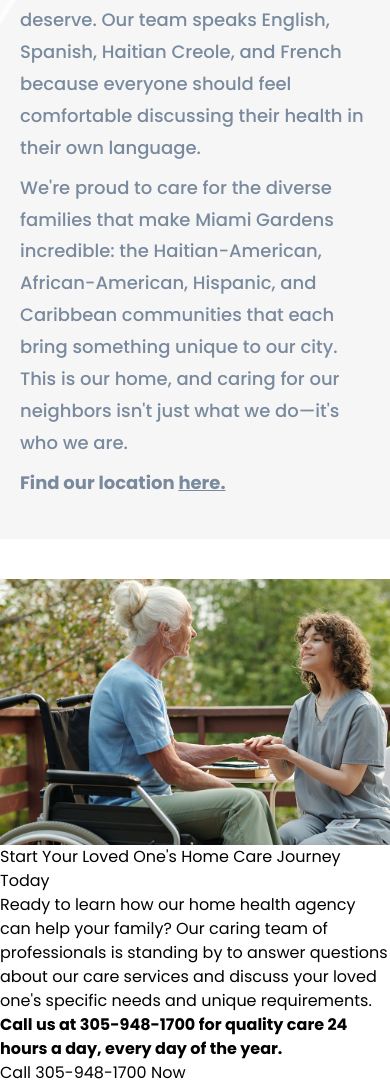
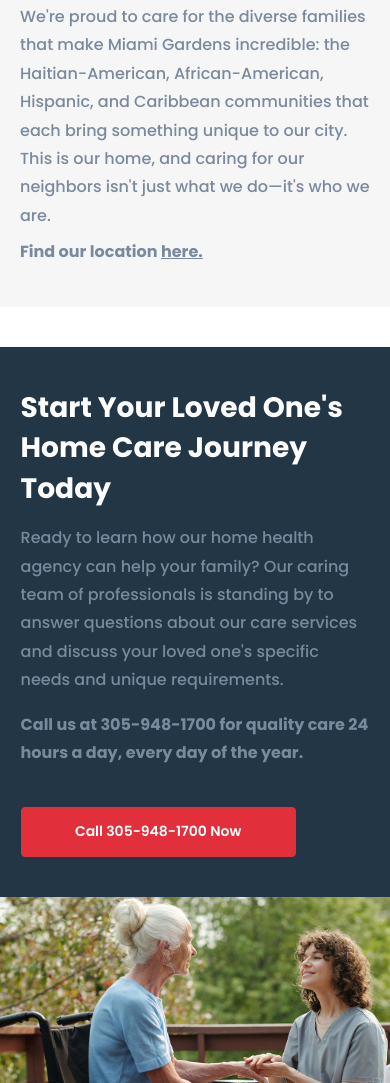
Before and after one commit to dmitry-conquer/ha-med, a website built with Vite: page pages/index.html in a window 390 px wide. Shown: the part 10040-11123 px from the top of the page. Built offline with nearby package versions, Linux system fonts and the light colour scheme.

Commit message:
Refactor phone call links in index page to use new ha-button class for consistent styling, and update SCSS to remove redundant styles from hero component while adding new ha-button styles. Adjust font size in three-columns component for better responsiveness.

```diff
--- a/pages/index.html
+++ b/pages/index.html
@@ -21,7 +21,7 @@
             </p>
 
             <div class="base-hero__info">
-              <a href="#" class="base-hero__info-phone">Call 305-948-1700 Now</a>
+              <a href="#" class="base-hero__info-phone ha-button">Call 305-948-1700 Now</a>
               <div class="base-hero__info-row">
                 <p>Available 24/7 - Including Nights, Weekends & Holidays</p>
                 <p>Always Caring, Always Here for Florida Families</p>
@@ -584,7 +584,7 @@
               <p>
                 <strong>Call us at 305-948-1700 for quality care 24 hours a day, every day of the year.</strong>
               </p>
-              <a href="#">Call 305-948-1700 Now</a>
+              <a href="#" class="ha-button">Call 305-948-1700 Now</a>
             </div>
           </div>
         </section>
--- /dev/null
+++ b/src/styles/components/full-cta.scss
@@ -0,0 +1,57 @@
+@use "../helpers/" as *;
+
+.full-cta {
+  max-width: rem(1920);
+  margin: 0 auto;
+  background-color: var(--dark-gray);
+
+  &__container {
+    display: grid;
+    grid-template-columns: 1fr 1fr;
+
+    @include medium {
+      grid-template-columns: 1fr;
+    }
+  }
+
+  &__image {
+
+    @include medium {
+      order: 1;
+    }
+
+    img {
+      width: 100%;
+      height: 100%;
+      object-fit: cover;
+    }
+  }
+
+  &__content {
+    max-width: rem(708);
+    padding: rem(40) rem(20) rem(40) fluid(20, 60);
+    display: flex;
+    flex-direction: column;
+    gap: rem(16);
+    align-items: flex-start;
+    height: 100%;
+    justify-content: center;
+
+    h2 {
+      color: #fff;
+      font-size: fluid(28, 36);
+      font-weight: 700;
+      line-height: 1.44;
+    }
+    p {
+      color: var(--light-gray);
+      font-size: fluid(16, 18);
+      font-weight: 500;
+      line-height: 1.77;
+    }
+    a {
+      margin-top: rem(24);
+      max-width: rem(275);
+    }
+  }
+}
--- a/src/styles/components/hero.scss
+++ b/src/styles/components/hero.scss
@@ -31,24 +31,10 @@
     }
 
     &-phone {
-      width: 100%;
-      color: #fff;
-      text-align: center;
-      font-size: rem(14);
-      font-weight: 600;
-      line-height: 1.42;
-      border-radius: rem(4);
-      border: rem(1) solid var(--accent);
-      background-color: var(--accent);
-      padding: rem(14);
-      display: block;
-      transition: all 0.3s ease;
       margin-bottom: rem(16);
 
-      @include hover {
-        background-color: #fff;
-        color: var(--accent);
-      }
+
+
     }
     &-row {
       display: grid;
--- a/src/styles/components/index.scss
+++ b/src/styles/components/index.scss
@@ -9,3 +9,4 @@
 @forward "stepsha";
 @forward "base-grid";
 @forward "three-columns";
+@forward "full-cta";
--- a/src/styles/components/three-columns.scss
+++ b/src/styles/components/three-columns.scss
@@ -20,7 +20,7 @@
 
     p {
       color: var(--light-gray);
-      font-size: rem(18);
+      font-size: fluid(16, 18);
       font-weight: 500;
       line-height: 1.77;
 
--- a/src/styles/globals.scss
+++ b/src/styles/globals.scss
@@ -46,6 +46,26 @@
 }
 
 
+.ha-button {
+  width: 100%;
+      color: #fff;
+      text-align: center;
+      font-size: rem(14);
+      font-weight: 600;
+      line-height: 1.42;
+      border-radius: rem(4);
+      border: rem(1) solid var(--accent);
+      background-color: var(--accent);
+      padding: rem(14);
+      display: block;
+      transition: all 0.3s ease;
+
+      @include hover {
+        background-color: #fff;
+        color: var(--accent);
+      }
+}
+
 .slider-custom-pagination {
   display: flex;
   position: static;
```
